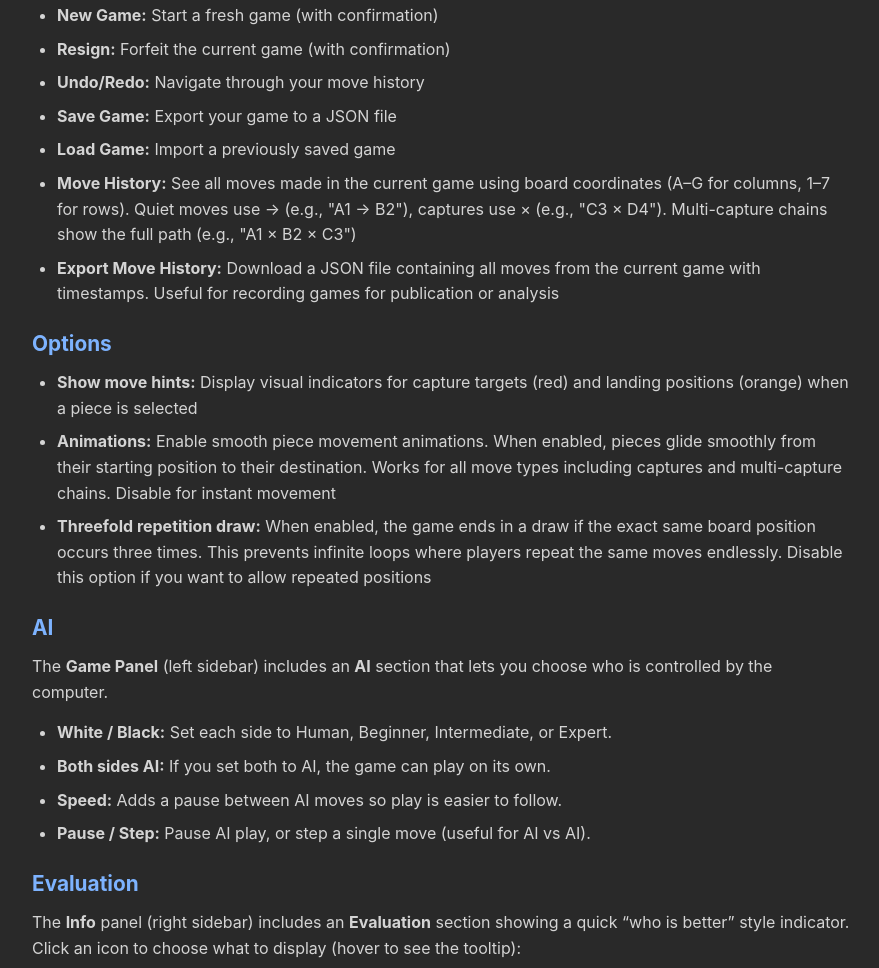
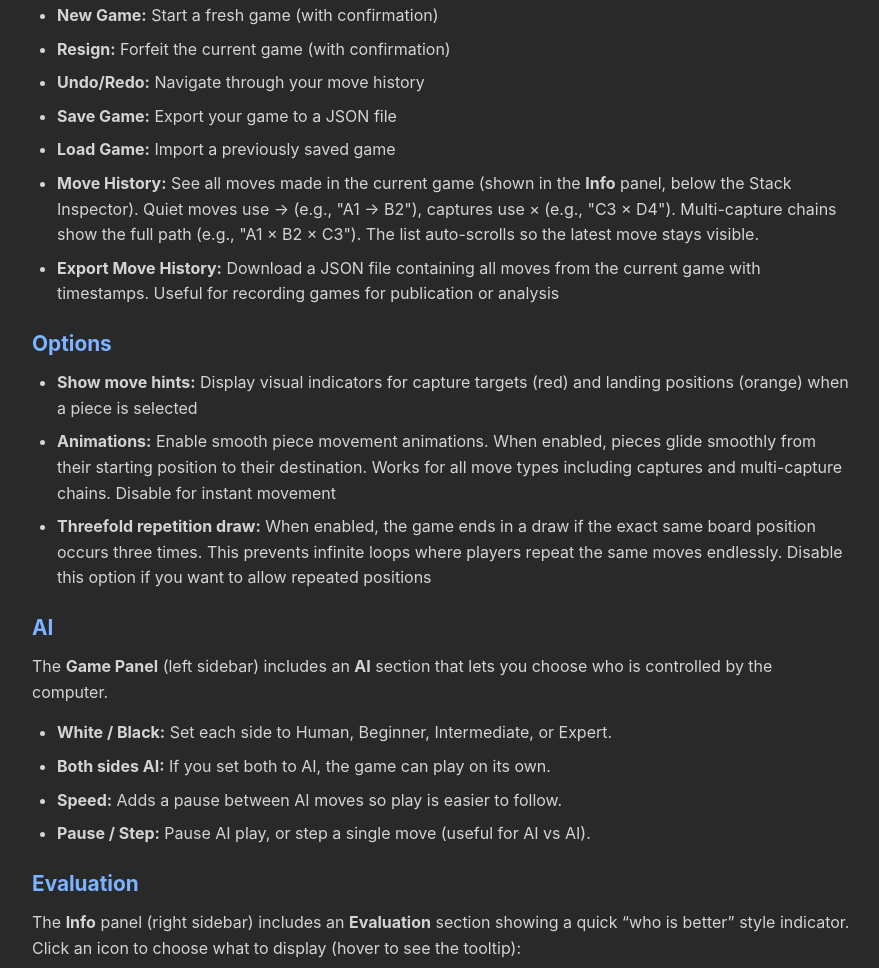
Before and after one commit to edbecnel/Lasca, a website built with Vite: page src/help.html in a window 1280 px wide. Shown: the part 3815-4783 px from the top of the page, without its empty margins (198-1077 px from the left). Built offline with nearby package versions, Linux system fonts and the light colour scheme.

Commit message:
Move history to Info panel
Move Move History below Stack Inspector, auto-scroll to latest move, and update README/help docs.

```diff
--- a/src/help.html
+++ b/src/help.html
@@ -394,9 +394,10 @@
         <li><strong>Load Game:</strong> Import a previously saved game</li>
         <li>
           <strong>Move History:</strong> See all moves made in the current game
-          using board coordinates (A–G for columns, 1–7 for rows). Quiet moves
-          use → (e.g., "A1 → B2"), captures use × (e.g., "C3 × D4").
-          Multi-capture chains show the full path (e.g., "A1 × B2 × C3")
+          (shown in the <strong>Info</strong> panel, below the Stack Inspector).
+          Quiet moves use → (e.g., "A1 → B2"), captures use × (e.g., "C3 × D4").
+          Multi-capture chains show the full path (e.g., "A1 × B2 × C3"). The
+          list auto-scrolls so the latest move stays visible.
         </li>
         <li>
           <strong>Export Move History:</strong> Download a JSON file containing
--- a/src/main.ts
+++ b/src/main.ts
@@ -220,6 +220,12 @@ window.addEventListener("DOMContentLoaded", async () => {
           })
           .join("");
       }
+
+      // Keep the latest move visible.
+      // Use rAF so layout reflects the updated HTML before scrolling.
+      requestAnimationFrame(() => {
+        moveHistoryEl.scrollTop = moveHistoryEl.scrollHeight;
+      });
     }
   };
 
```
Also changed, not shown: src/lasca.html (+22 -21 lines), README.md.
